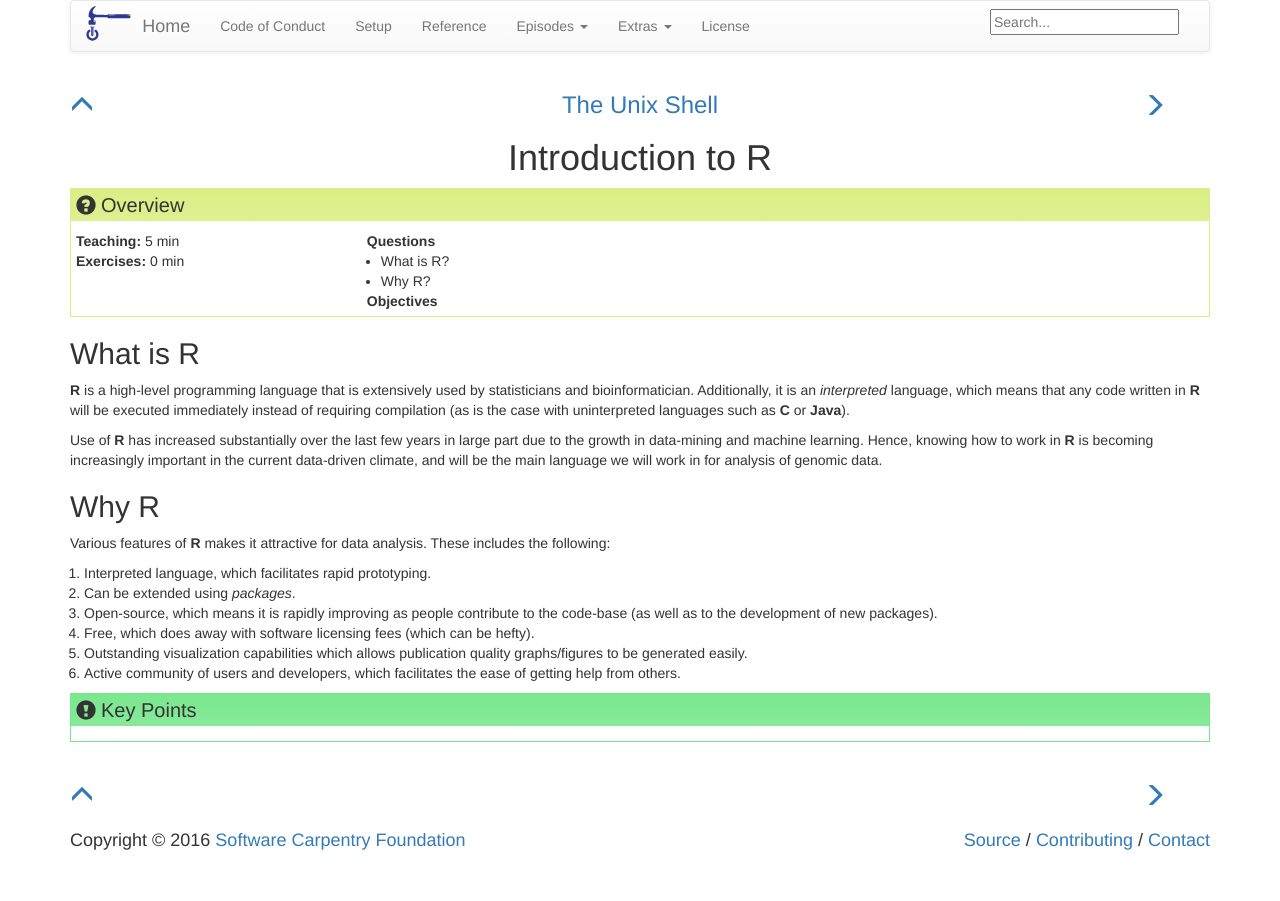
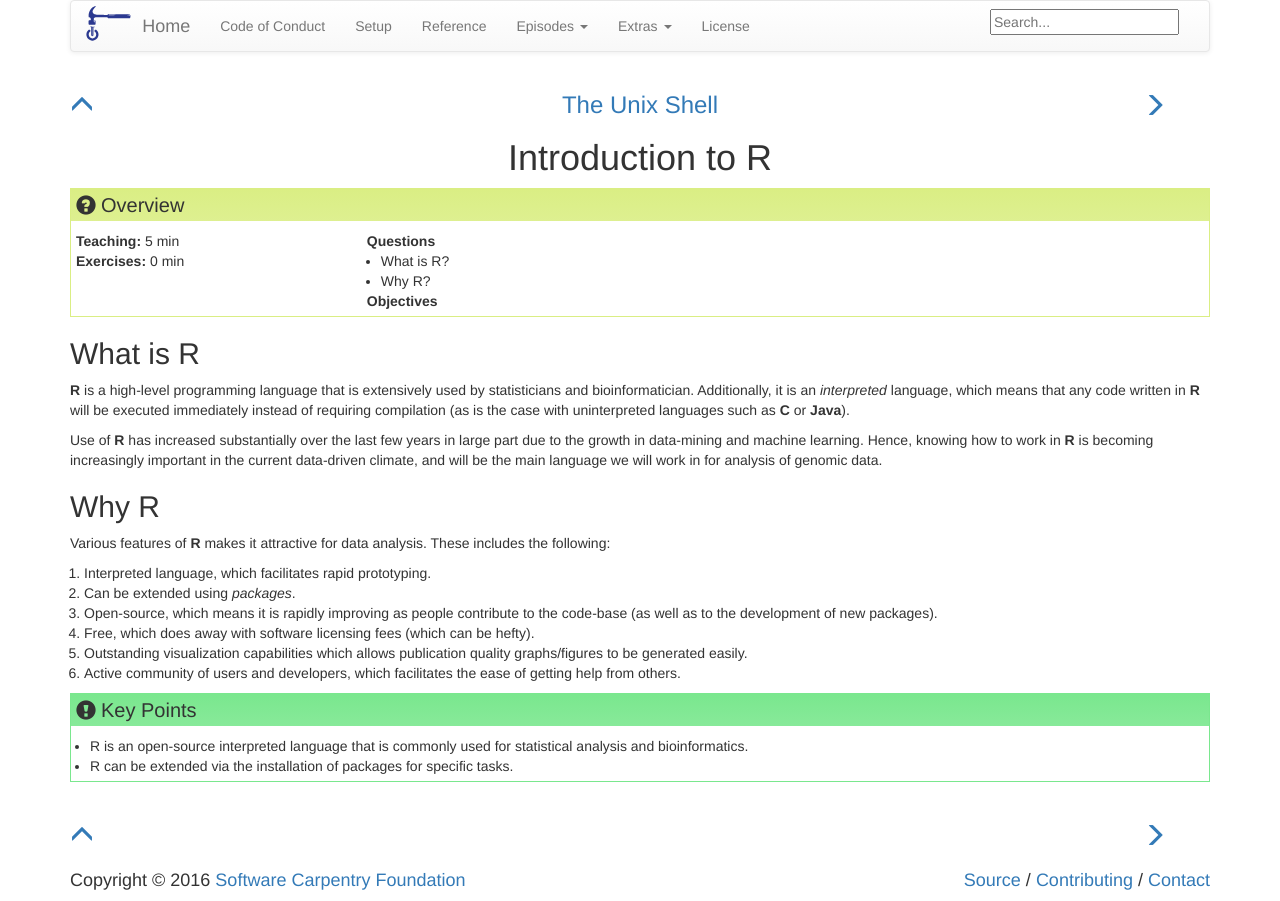
Before and after one commit to jeremyNg/introR, a Jekyll site: the page built from _episodes/01-introduction.md, in a window 1280 px wide. Built offline with Jekyll 4.4.1, drawn with Linux system fonts in a browser that asks for light colours.

Commit message:
update intro

```diff
--- a/_episodes/01-introduction.md
+++ b/_episodes/01-introduction.md
@@ -5,14 +5,21 @@ exercises: 0
 questions:
 - "What is R?"
 - "Why R?"
+keypoints:
+- "R is an open-source interpreted language that is commonly used for statistical analysis and bioinformatics."
+- "R can be extended via the installation of packages for specific tasks."
 ---
+
 ## What is R
+
 **R** is a high-level programming language that is extensively used by statisticians and bioinformatician. Additionally, it is an *interpreted* language, which means that any code written in **R** will be executed immediately instead of requiring compilation (as is the case with uninterpreted languages such as **C** or **Java**).
 
 Use of **R** has increased substantially over the last few years in large part due to the growth in data-mining and machine learning. Hence, knowing how to work in **R** is becoming increasingly important in the current data-driven climate, and will be the main language we will work in for analysis of genomic data.
 
 ## Why R
+
 Various features of **R** makes it attractive for data analysis. These includes the following:
+
 1. Interpreted language, which facilitates rapid prototyping.
 2. Can be extended using *packages*.
 3. Open-source, which means it is rapidly improving as people contribute to the code-base (as well as to the development of new packages).
```
